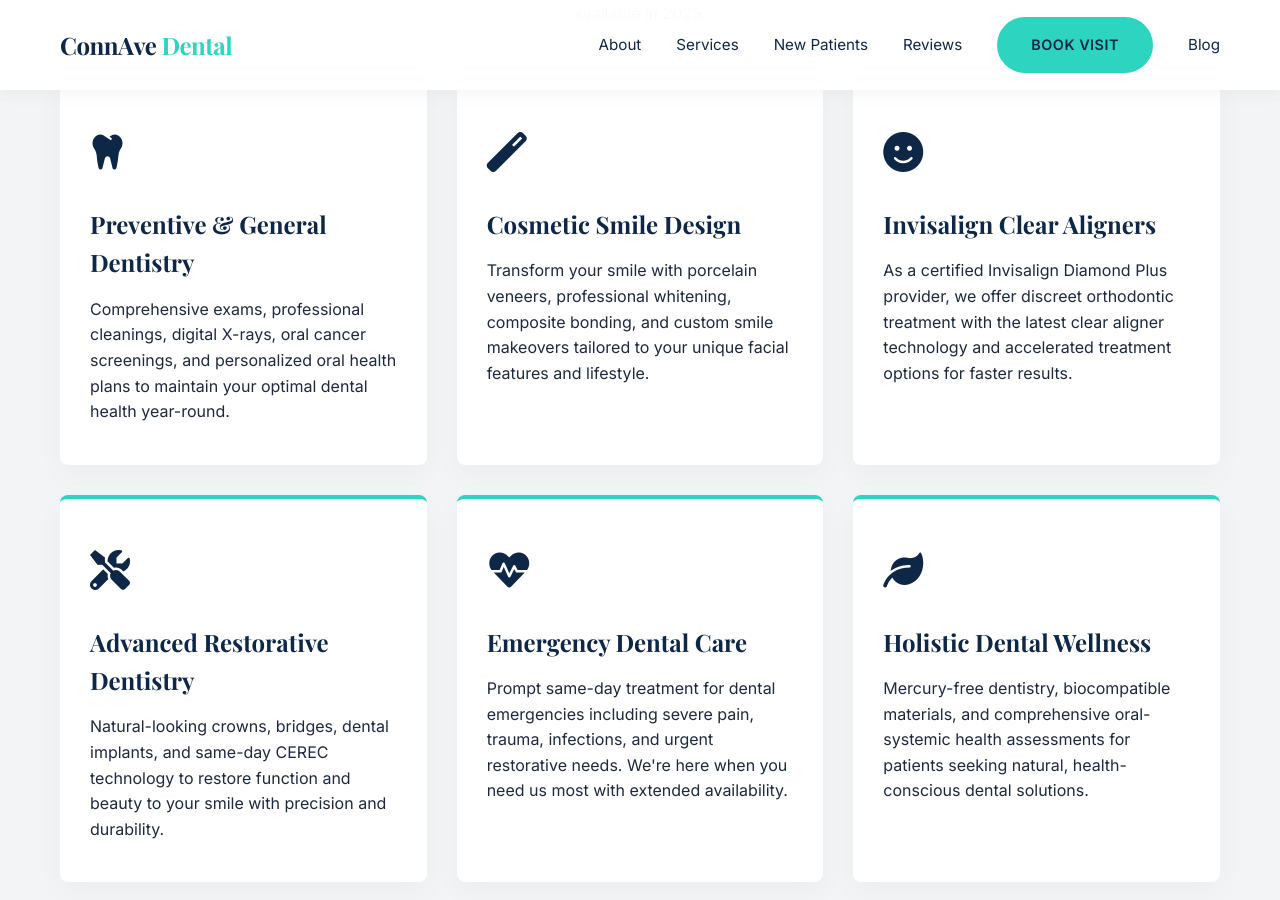
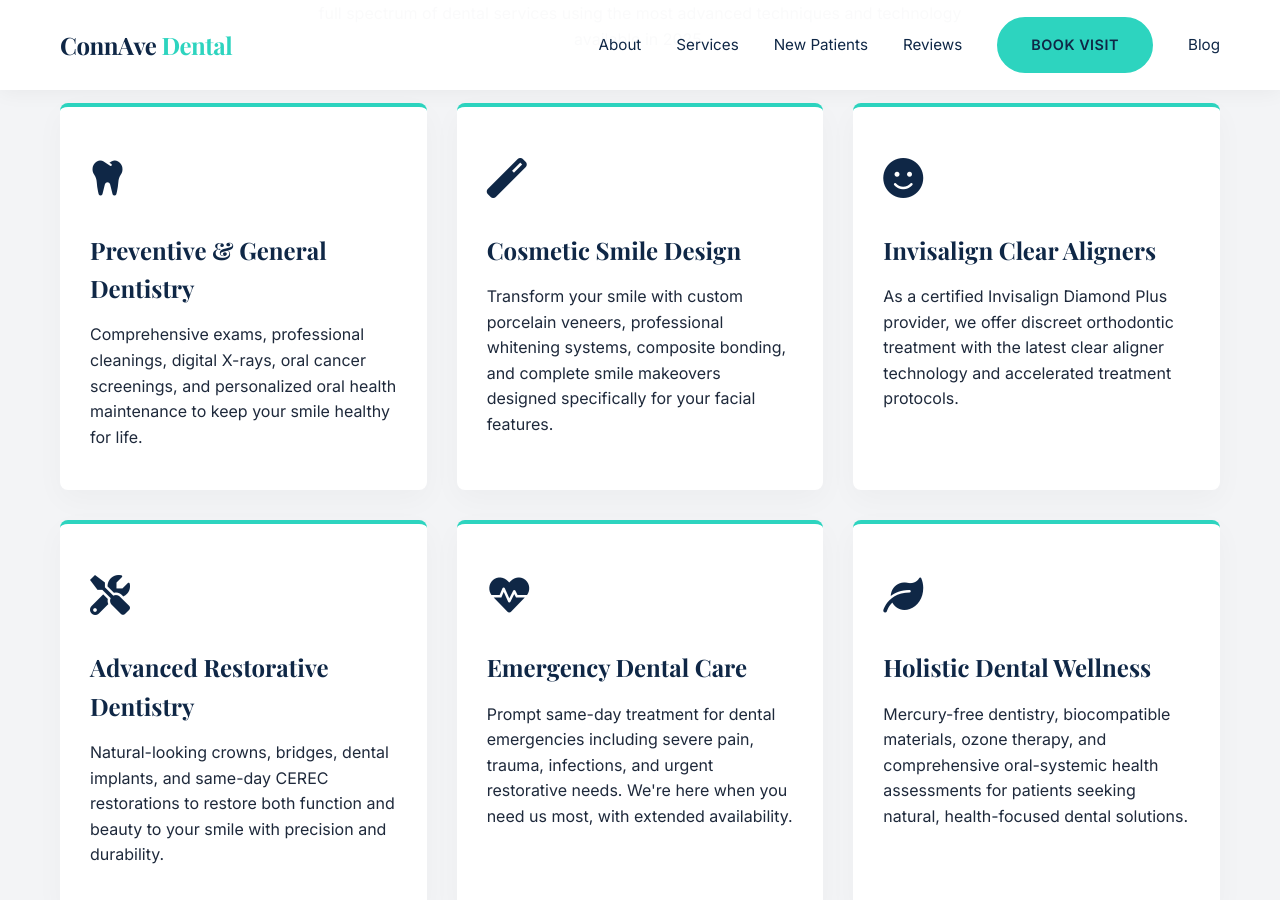
Before and after one commit to asquitt/asquitt.github.io, a Jekyll site: the page index.html, which Jekyll copies as it is, in a window 1280 px wide and 900 px high, scrolled down 1851 px. Built offline with Jekyll 4.4.1, drawn with Linux system fonts in a browser that asks for light colours; some of the changed text lies outside the part shown.

Commit message:
Refresh and update content: index.html

```diff
--- a/index.html
+++ b/index.html
@@ -5,7 +5,7 @@
 <meta charset="utf-8">
 <meta content="width=device-width, initial-scale=1.0" name="viewport">
 <title>Connecticut Ave Dental Studio | Premier Dentist in Washington DC 20008</title>
-<meta name="description" content="Experience exceptional dental care at Connecticut Ave Dental Studio in Cleveland Park, DC. Modern technology, personalized treatment, and 5-star patient care. Book your appointment today!">
+<meta name="description" content="Experience exceptional dental care at Connecticut Ave Dental Studio in Cleveland Park, DC. Advanced technology, personalized treatment, and 5-star patient care. Book your appointment today!">
 <link href="https://asquitt.github.io/" rel="canonical">
 <link href="https://cdnjs.cloudflare.com/ajax/libs/font-awesome/6.0.0/css/all.min.css" rel="stylesheet">
 <link href="https://fonts.googleapis.com/css2?family=Inter:wght@300;400;600&amp;family=Playfair+Display:wght@400;700&amp;display=swap" rel="stylesheet">
@@ -285,15 +285,15 @@
 <div class="container about-grid">
 <div class="about-text">
 <h3>Welcome to ConnAve Dental</h3>
-<h2 style="margin-bottom: 20px;">Your Trusted Neighborhood Dental Practice</h2>
-<p>Established in the prestigious Cleveland Park neighborhood, we've been transforming smiles and enhancing oral health for Washington DC residents since 2018. Our commitment to clinical excellence and patient comfort has made us a trusted choice for families throughout the 20008 area and beyond.</p>
-<p>We believe dental care should be both exceptional and comfortable. That's why we've created a modern, spa-like environment where advanced 2025 technology meets personalized care. From the moment you walk in, you'll experience the difference that genuine care and attention to detail can make in your dental journey.</p>
+<h2 style="margin-bottom: 20px;">Your Trusted Cleveland Park Dental Practice</h2>
+<p>Established in the prestigious Cleveland Park neighborhood, we've been transforming smiles and enhancing oral health for Washington DC residents since 2018. Our commitment to clinical excellence and patient comfort has made us the trusted choice for families throughout the 20008 area and beyond.</p>
+<p>We believe exceptional dental care should be both advanced and comfortable. That's why we've created a modern, spa-like environment where cutting-edge technology meets personalized, compassionate care. From the moment you step through our doors, you'll experience the difference that genuine attention to detail and patient-focused service can make.</p>
 <br>
 <ul style="list-style: none;">
-<li style="margin-bottom: 10px;"><i class="fas fa-check" style="color: var(--secondary); margin-right: 10px;"></i> Latest Digital 3D Imaging & AI-Enhanced Diagnostics</li>
-<li style="margin-bottom: 10px;"><i class="fas fa-check" style="color: var(--secondary); margin-right: 10px;"></i> Comprehensive Sedation Options for Anxiety-Free Care</li>
-<li style="margin-bottom: 10px;"><i class="fas fa-check" style="color: var(--secondary); margin-right: 10px;"></i> Extended Hours Including Saturday & Evening Appointments</li>
-<li style="margin-bottom: 10px;"><i class="fas fa-check" style="color: var(--secondary); margin-right: 10px;"></i> Insurance-Friendly with Flexible Payment Plans & CareCredit</li>
+<li style="margin-bottom: 10px;"><i class="fas fa-check" style="color: var(--secondary); margin-right: 10px;"></i> Advanced 3D Digital Imaging & AI-Enhanced Diagnostics</li>
+<li style="margin-bottom: 10px;"><i class="fas fa-check" style="color: var(--secondary); margin-right: 10px;"></i> Multiple Sedation Options for Anxiety-Free Treatment</li>
+<li style="margin-bottom: 10px;"><i class="fas fa-check" style="color: var(--secondary); margin-right: 10px;"></i> Flexible Scheduling Including Evening & Weekend Hours</li>
+<li style="margin-bottom: 10px;"><i class="fas fa-check" style="color: var(--secondary); margin-right: 10px;"></i> Insurance-Friendly with Interest-Free Payment Plans</li>
 </ul>
 </div>
 <div class="about-image">
@@ -305,39 +305,39 @@
 <div class="container">
 <div class="text-center" style="max-width: 700px; margin: 0 auto;">
 <h3>Complete Dental Solutions</h3>
-<h2 style="margin-bottom: 20px;">Comprehensive Services Under One Roof</h2>
-<p>From preventive care to complete smile transformations, our experienced team provides the full spectrum of dental services using the latest techniques and cutting-edge technology available in 2025.</p>
+<h2 style="margin-bottom: 20px;">Comprehensive Care Under One Roof</h2>
+<p>From preventive care to complete smile transformations, our experienced team provides the full spectrum of dental services using the most advanced techniques and technology available in 2025.</p>
 </div>
 <div class="services-grid">
 <div class="service-card">
 <div class="service-icon"><i class="fas fa-tooth"></i></div>
 <h3>Preventive & General Dentistry</h3>
-<p>Comprehensive exams, professional cleanings, digital X-rays, oral cancer screenings, and personalized oral health plans to maintain your optimal dental health year-round.</p>
+<p>Comprehensive exams, professional cleanings, digital X-rays, oral cancer screenings, and personalized oral health maintenance to keep your smile healthy for life.</p>
 </div>
 <div class="service-card">
 <div class="service-icon"><i class="fas fa-magic"></i></div>
 <h3>Cosmetic Smile Design</h3>
-<p>Transform your smile with porcelain veneers, professional whitening, composite bonding, and custom smile makeovers tailored to your unique facial features and lifestyle.</p>
+<p>Transform your smile with custom porcelain veneers, professional whitening systems, composite bonding, and complete smile makeovers designed specifically for your facial features.</p>
 </div>
 <div class="service-card">
 <div class="service-icon"><i class="fas fa-smile"></i></div>
 <h3>Invisalign Clear Aligners</h3>
-<p>As a certified Invisalign Diamond Plus provider, we offer discreet orthodontic treatment with the latest clear aligner technology and accelerated treatment options for faster results.</p>
+<p>As a certified Invisalign Diamond Plus provider, we offer discreet orthodontic treatment with the latest clear aligner technology and accelerated treatment protocols.</p>
 </div>
 <div class="service-card">
 <div class="service-icon"><i class="fas fa-tools"></i></div>
 <h3>Advanced Restorative Dentistry</h3>
-<p>Natural-looking crowns, bridges, dental implants, and same-day CEREC technology to restore function and beauty to your smile with precision and durability.</p>
+<p>Natural-looking crowns, bridges, dental implants, and same-day CEREC restorations to restore both function and beauty to your smile with precision and durability.</p>
 </div>
 <div class="service-card">
 <div class="service-icon"><i class="fas fa-heartbeat"></i></div>
 <h3>Emergency Dental Care</h3>
-<p>Prompt same-day treatment for dental emergencies including severe pain, trauma, infections, and urgent restorative needs. We're here when you need us most with extended availability.</p>
+<p>Prompt same-day treatment for dental emergencies including severe pain, trauma, infections, and urgent restorative needs. We're here when you need us most, with extended availability.</p>
 </div>
 <div class="service-card">
 <div class="service-icon"><i class="fas fa-leaf"></i></div>
 <h3>Holistic Dental Wellness</h3>
-<p>Mercury-free dentistry, biocompatible materials, and comprehensive oral-systemic health assessments for patients seeking natural, health-conscious dental solutions.</p>
+<p>Mercury-free dentistry, biocompatible materials, ozone therapy, and comprehensive oral-systemic health assessments for patients seeking natural, health-focused dental solutions.</p>
 </div>
 </div>
 </div>
@@ -347,19 +347,19 @@
 <div class="stars">
 <i class="fas fa-star"></i><i class="fas fa-star"></i><i class="fas fa-star"></i><i class="fas fa-star"></i><i class="fas fa-star"></i>
 </div>
-<h2>"Outstanding Dental Care in DC!"</h2>
+<h2>"Exceptional Dental Care in Washington DC!"</h2>
 <div class="quote-box">
-                "After years of dental anxiety, I finally found a practice that truly cares. The team at ConnAve Dental made my smile makeover journey comfortable and stress-free. The results exceeded my expectations, and I actually look forward to my appointments now! The technology they use is incredible."
+                "After years of dental anxiety, I finally found a practice that truly understands patient care. The team at ConnAve Dental made my complete smile makeover journey comfortable, transparent, and stress-free. The results exceeded all my expectations, and I genuinely look forward to my appointments now!"
             </div>
 <p style="font-weight: bold;">&mdash; Sarah J., Cleveland Park Resident</p>
-<p style="margin-top: 20px; font-size: 0.9rem; opacity: 0.8;">★★★★★ Rated 4.9/5 stars across Google, Yelp, and Healthgrades with over 300 patient reviews in 2025</p>
+<p style="margin-top: 20px; font-size: 0.9rem; opacity: 0.8;">★★★★★ Rated 4.9/5 stars across Google, Yelp, and Healthgrades with over 300 verified patient reviews</p>
 </div>
 </section>
 <section class="section" id="contact">
 <div class="container">
 <div class="text-center" style="margin-bottom: 50px;">
 <h2>Visit Our Cleveland Park Dental Studio</h2>
-<p>Now accepting new patients and most dental insurance plans. Convenient location with parking available and easy Metro access.</p>
+<p>Now welcoming new patients and accepting most dental insurance plans. Conveniently located with complimentary parking available.</p>
 </div>
 <div class="contact-wrapper">
 <div class="contact-info">
@@ -384,32 +384,39 @@
 <i class="fas fa-clock"></i>
 <div>
 <strong>Office Hours</strong><br>
-Mon-Fri: 8:00 AM - 6:00 PM<br>
-Saturday: 9:00 AM - 3:00 PM
+Mon-Thu: 8am-6pm<br>
+Fri-Sat: 8am-4pm<br>
+<small>Emergency care available 24/7</small>
 </div>
 </div>
 <div class="contact-row">
-<i class="fas fa-shield-alt"></i>
+<i class="fas fa-envelope"></i>
 <div>
-<strong>Insurance & Payment</strong><br>
-Most insurance plans accepted<br>
-<small>Flexible payment options available</small>
+<strong>Email Us</strong><br>
+hello@connavedental.com<br>
+<small>We respond within 2 hours</small>
 </div>
 </div>
 <div style="margin-top: 30px;">
-<a class="btn btn-primary" href="tel:(202)555-0123">Call Now to Book</a>
+<a class="btn btn-primary" href="#" style="margin-right: 15px;">Book Online Now</a>
+<a class="btn" href="#" style="background: var(--light); color: var(--primary); border: 2px solid var(--light);">Virtual Consultation</a>
 </div>
 </div>
 <div class="map-container">
-<iframe src="https://www.google.com/maps/embed?pb=!1m18!1m12!1m3!1d3104.4!2d-77.05!3d38.93!2m3!1f0!2f0!3f0!3m2!1i1024!2i768!4f13.1!3m3!1m2!1s0x0%3A0x0!2zMzjCsDU1JzQ4LjAiTiA3N8KwMDMnMDAuMCJX!5e0!3m2!1sen!2sus!4v1234567890" width="100%" height="100%" style="border:0;" allowfullscreen="" loading="lazy"></iframe>
+<div style="width: 100%; height: 100%; background: linear-gradient(45deg, var(--light), #e2e8f0); display: flex; align-items: center; justify-content: center; color: var(--text-light);">
+<div style="text-align: center;">
+<i class="fas fa-map-marked-alt" style="font-size: 3rem; margin-bottom: 15px; color: var(--secondary);"></i>
+<p><strong>Interactive Map</strong><br>Cleveland Park Location<br><small>Easy Metro Access • Street Parking</small></p>
+</div>
+</div>
 </div>
 </div>
 </div>
 </section>
 <footer>
 <div class="container">
-<h3 style="color: white; margin-bottom: 20px;">ConnAve Dental Studio</h3>
-<p>Your premier dental destination in Cleveland Park, Washington DC</p>
+<h3 style="color: white; margin-bottom: 20px;">Connecticut Ave Dental Studio</h3>
+<p style="margin-bottom: 20px; opacity: 0.8;">Transforming smiles in Washington DC since 2018</p>
 <div class="social-icons">
 <a href="#" aria-label="Facebook"><i class="fab fa-facebook-f"></i></a>
 <a href="#" aria-label="Instagram"><i class="fab fa-instagram"></i></a>
@@ -417,7 +424,7 @@
 <a href="#" aria-label="Yelp"><i class="fab fa-yelp"></i></a>
 </div>
 <div class="copyright">
-<p>&copy; 2025 Connecticut Ave Dental Studio. All rights reserved. | <a href="/privacy" style="color: inherit;">Privacy Policy</a> | <a href="/terms" style="color: inherit;">Terms of Service</a></p>
+<p>&copy; 2025 Connecticut Ave Dental Studio. All rights reserved. | <a href="#" style="color: var(--secondary);">Privacy Policy</a> | <a href="#" style="color: var(--secondary);">Terms of Service</a></p>
 </div>
 </div>
 </footer>
```
Also changed, not shown: other parts of index.html (+3 -3 lines).
